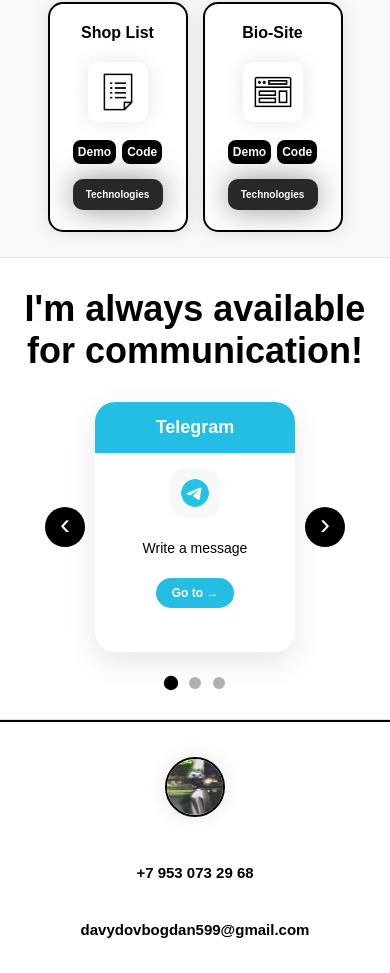
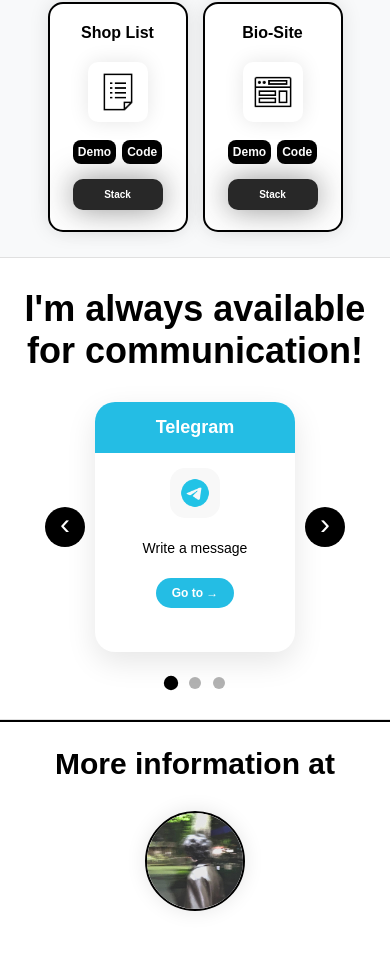
Before and after one commit to everidiy/Site-About-Me, a React (Vite) app: page / in a window 390 px wide. Shown: the part 2737-3710 px from the top of the page. Built offline with nearby package versions, Linux system fonts and the light colour scheme.

Commit message:
mobile 1.4

```diff
--- a/src/components/Footer.jsx
+++ b/src/components/Footer.jsx
@@ -12,14 +12,9 @@ export default function Footer() {
     return (
         <div className="footer">
             <div className="nodes">
+                <h2>More information at</h2>
                 <div className="node logo-footer" onClick={() => window.open('https://github.com/everidiy', '_blank')}>
                     <img src="/logo.jpg" alt="Богдан Давыдов" />
-                </div>
-                <div className="node number" onClick={handlePhoneClick}>
-                    <h2>+7 953 073 29 68</h2>
-                </div>
-                <div className="node email" onClick={handleEmailClick}>
-                    <h2>davydovbogdan599@gmail.com</h2>
                 </div>
             </div>
         </div>
--- a/src/components/Projects.jsx
+++ b/src/components/Projects.jsx
@@ -95,7 +95,7 @@ function Card({ name, img, demo, code, techologies}) {
                 </div>
                 <div className='technologies'>
                     <div className="custom-details" onClick={() => setIsOpen(!isOpen)}>
-                        <summary>Technologies</summary>
+                        <summary>Stack</summary>
                         <i><p className={isOpen ? 'open' : ''}>{techologies}</p></i>
                     </div>
                 </div>
--- a/src/styles/footer.css
+++ b/src/styles/footer.css
@@ -43,13 +43,6 @@
     box-shadow: 0 0 30px rgba(255, 255, 255, 0.4);
 }
 
-.number h2, .email h2 {
-    margin: 0;
-    font-size: 1.2rem;
-    font-weight: 600;
-    position: relative;
-}
-
 @media (min-width: 1600px) {
     .footer {
         padding: 40px 100px;
@@ -60,12 +53,13 @@
         height: 100px;
     }
 
-    .number h2, .email h2 {
-        font-size: 1.4rem;
+    .nodes {
+        flex-direction: column;
     }
+
 }
 
-@media (min-width: 2000px) {
+@media (min-width: 1000px) {
     .footer {
         padding: 50px 150px;
     }
@@ -75,12 +69,13 @@
         height: 120px;
     }
 
-    .number h2, .email h2 {
-        font-size: 1.6rem;
+    .nodes {
+        flex-direction: column;
     }
+
 }
 
-@media (max-width: 768px) {
+@media (min-width: 768px) {
     .footer {
         height: auto;
         padding: 25px 15px;
@@ -92,14 +87,6 @@
         text-align: center;
     }
 
-    .number h2 {
-        font-size: 0.5rem;
-    }
-
-    .email h2 {
-        font-size: 0.5rem;
-    }
-
     .logo-footer img {
         width: 60px;
         height: 60px;
@@ -109,3 +96,26 @@
         padding: 10px;
     }
 }
+
+
+@media (min-width: 360px) {
+    .footer {
+        height: auto;
+        padding: 25px 15px;
+    }
+
+    .nodes {
+        flex-direction: column;
+        gap: 20px;
+        text-align: center;
+    }
+
+    .logo-footer img {
+        width: 100px;
+        height: 100px;
+    }
+
+    .node {
+        padding: 10px;
+    }
+}
```
